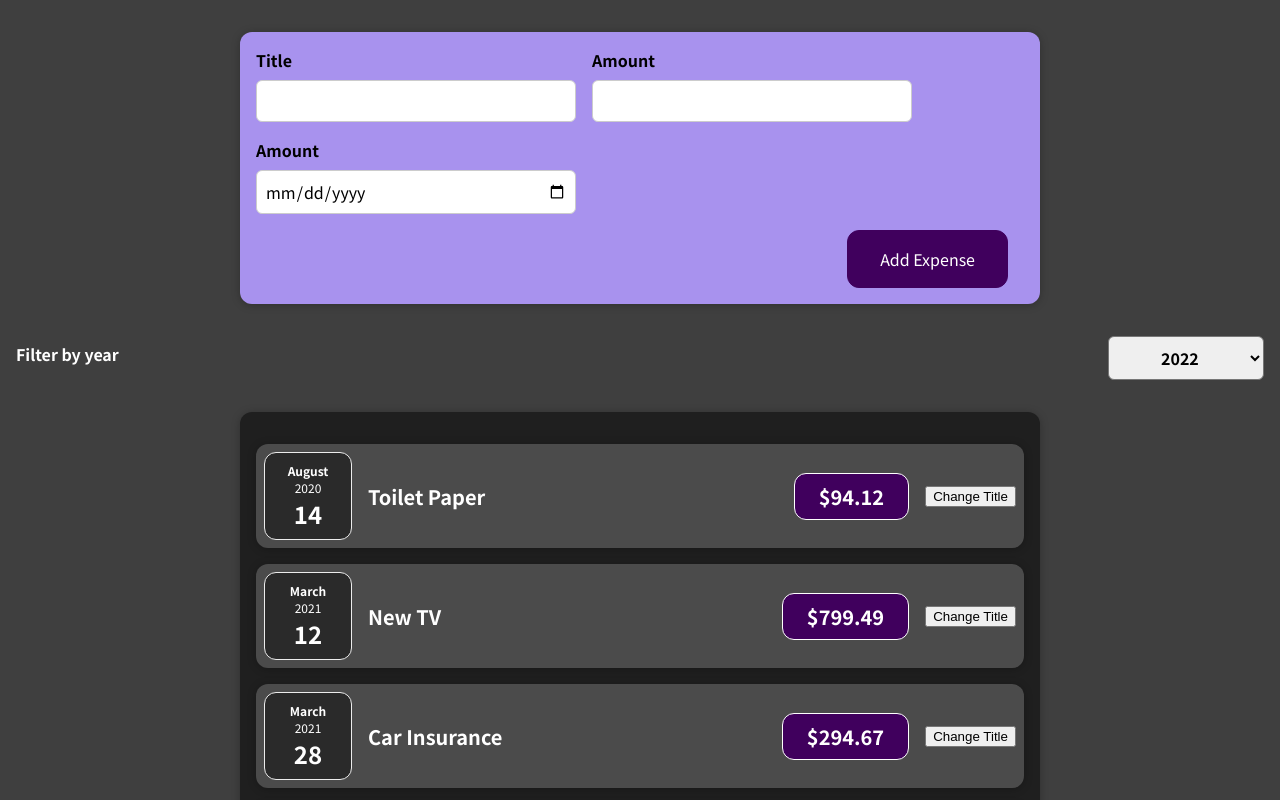
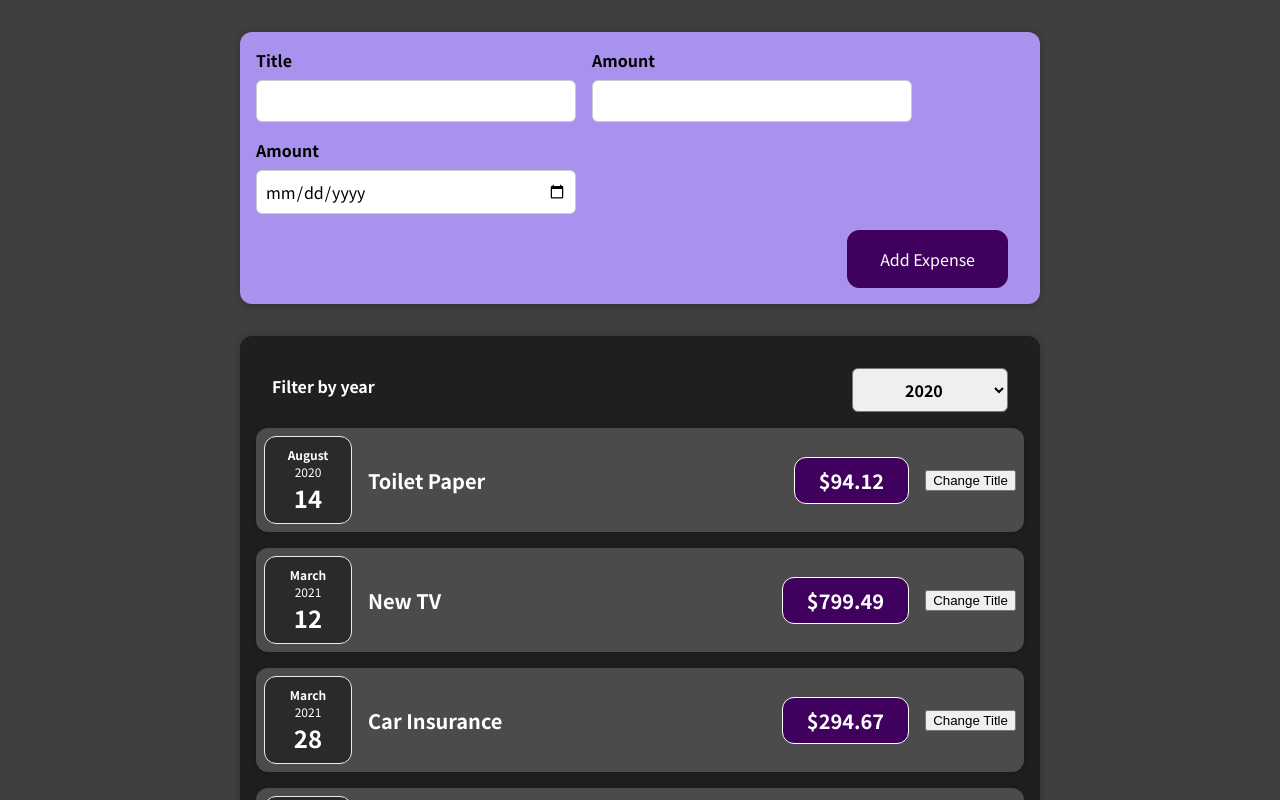
Before and after one commit to jack-chen1688/React-Complete, a React (Create React App) app in the folder react-guide/: page / in a window 1280 px wide. Shown: the top 800 px of the page. Built offline with nearby package versions, Linux system fonts and the light colour scheme; the HTML template or start-up script is replaced by a standard one.

Commit message:
Added expense filter.

```diff
--- a/react-guide/src/components/Expenses/Expenses.js
+++ b/react-guide/src/components/Expenses/Expenses.js
@@ -1,13 +1,23 @@
+import React, { useState } from "react";
 import "./Expenses.css";
 import ExpenseItem from "./ExpenseItem";
 import Card from "../UI/Card";
 import ExpensesFilter from "./ExpensesFilter";
 
 function Expenses(props) {
+  const [filteredYear, setFilteredYear] = useState("2020");
+
+  const filterChangedHandler = (selectedYear) => {
+    setFilteredYear(selectedYear);
+    console.log("Selected year is ", selectedYear);
+  };
+
   return (
-    <div>
-      <ExpensesFilter />
     <Card className="expenses">
+      <ExpensesFilter
+        selectedYear={filteredYear}
+        onFilterChange={filterChangedHandler}
+      />
       <ExpenseItem
         title={props.items[0].title}
         amount={props.items[0].amount}
@@ -29,7 +39,6 @@ function Expenses(props) {
         date={props.items[3].date}
       />
     </Card>
-    </div>
   );
 }
 
--- a/react-guide/src/components/Expenses/ExpensesFilter.js
+++ b/react-guide/src/components/Expenses/ExpensesFilter.js
@@ -2,12 +2,16 @@ import React from "react";
 
 import "./ExpensesFilter.css";
 
-const ExpensesFilter = () => {
+const ExpensesFilter = (props) => {
+  const optionChangedHandler = (event) => {
+    props.onFilterChange(event.target.value);
+  };
+
   return (
     <div className="expenses-filter">
       <div className="expenses-filter__control">
         <label>Filter by year</label>
-        <select>
+        <select onChange={optionChangedHandler} value={props.selectedYear}>
           <option value="2022">2022</option>
           <option value="2021">2021</option>
           <option value="2020">2020</option>
```
Lines whose indentation alone changed are shown as unchanged.
